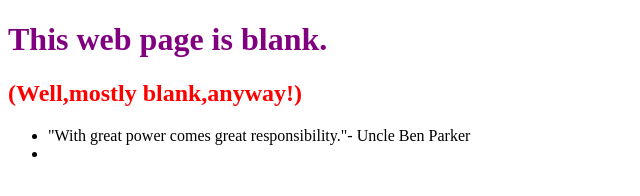
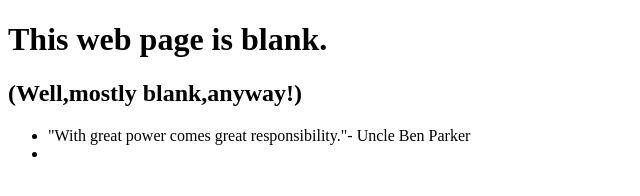
Before and after one commit to KSlavi/0main_openSAP_repo, a plain HTML site: page index.html in a window 1280 px wide. Shown: the whole page, without its empty margins (0-640 px from the left). Drawn offline with Linux system fonts and the light colour scheme.

Commit message:
remove styles from both headers

```diff
--- a/index.html
+++ b/index.html
@@ -7,8 +7,8 @@
 	<LINK href="styles.css" rel="stylesshett" type="text/css">
 </head>
 <body>
-	<h1 style = "color: Purple">This web page is blank.</h1>
-	<h2 style = "color: Red">(Well,mostly blank,anyway!)</h2>
+	<h1>This web page is blank.</h1>
+	<h2>(Well,mostly blank,anyway!)</h2>
 	<ul>
 		<li>"With great power comes great responsibility."- Uncle Ben Parker</li>
 		<li></li>
```
